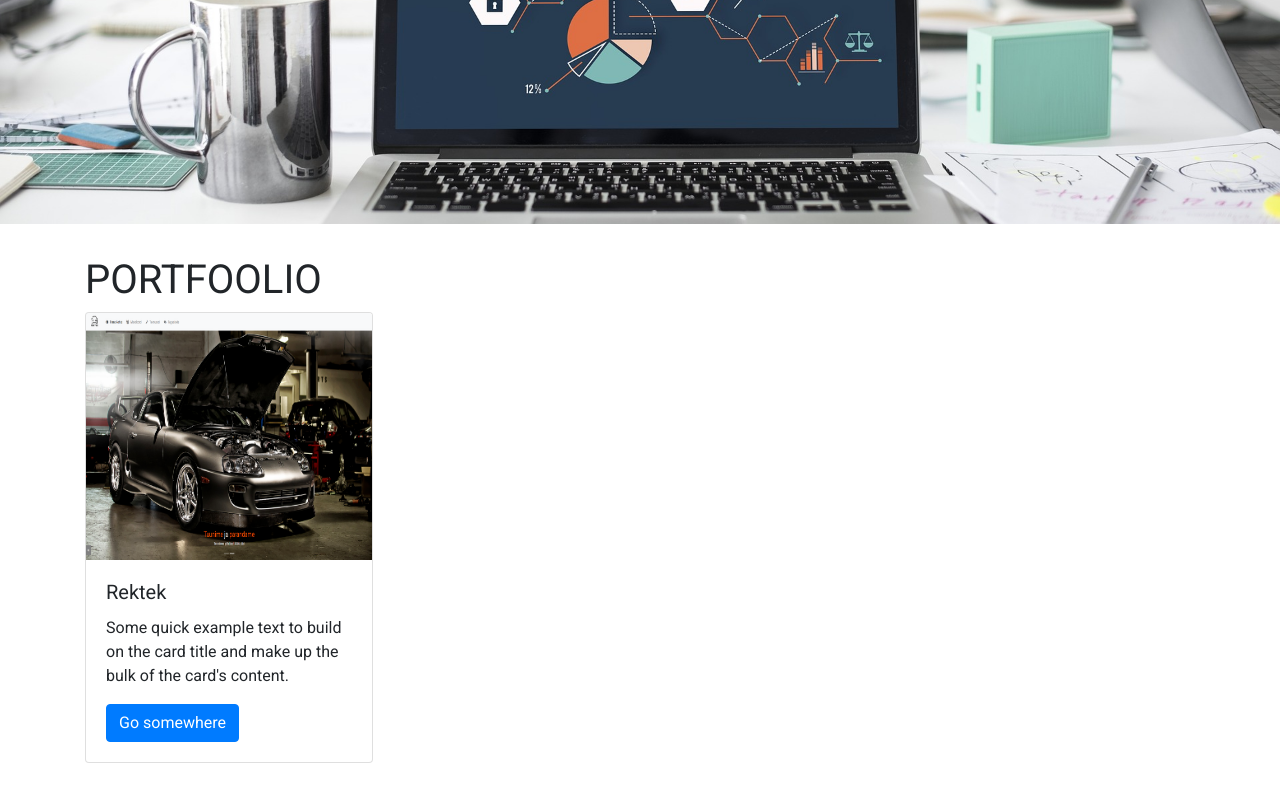
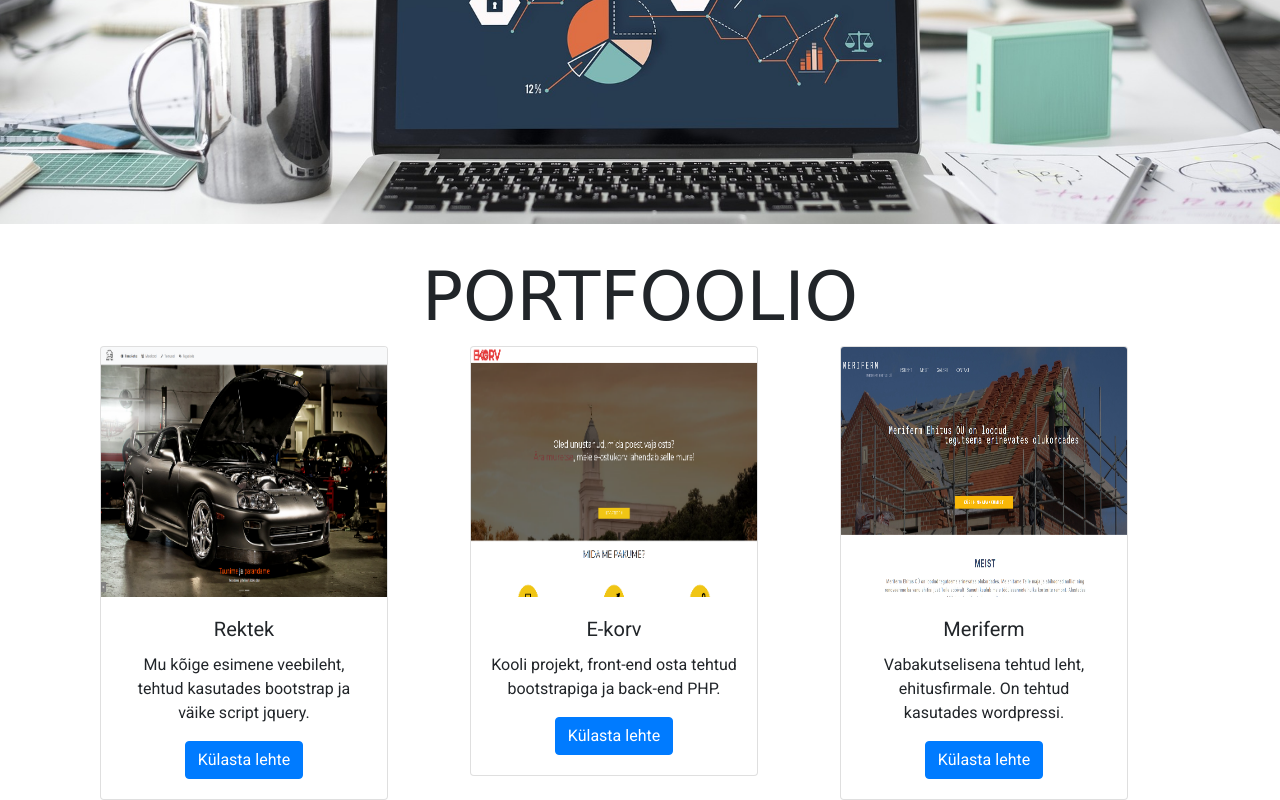
Before and after one commit to aquafinatrippy/Portfoolio, a plain HTML site: page index.html in a window 1280 px wide. Shown: the part 456-1256 px from the top of the page. Before the commit the page ends 1219 px from the top, so only its background shows below. Drawn offline with nearby package versions, Linux system fonts and the light colour scheme; a web font is replaced by a local one.

Commit message:
Lisatud projektid

```diff
--- a/index.html
+++ b/index.html
@@ -6,6 +6,7 @@
     <meta http-equiv="X-UA-Compatible" content="ie=edge" />
     <title>Tanel Tekko</title>
     <link href="https://fonts.googleapis.com/css?family=Roboto&display=swap" rel="stylesheet">
+    <link href="https://fonts.googleapis.com/css?family=Cute+Font&display=swap" rel="stylesheet">
     <link
       rel="stylesheet"
       href="https://stackpath.bootstrapcdn.com/bootstrap/4.3.1/css/bootstrap.min.css"
@@ -67,25 +68,43 @@
     <div class="jumbotron jumbotron-fluid bgpic">
       <div class="container hero">
         <img src="images/Anonymous.png" alt="" width="150" height="150"/>
-        <h1>TANEL TEKKO</h1>
+        <h1 >TANEL TEKKO</h1>
       </div>
     </div>
     <!-- Portfoolio -->
-    <div class='container'>
-      <h1>PORTFOOLIO</h1>
-      <div class='col'>
-        <div class='row'>
+    <div class='container '>
+      <h1 class='pealkiri'>PORTFOOLIO</h1>
+      <div class='row portfoolio'>
+        <div class='col'>
           <div class="card" style="width: 18rem;">
-            <img class="card-img-top" src="images/Rektek.png" alt="Card image cap">
+            <img class="card-img-top" src="images/Rektek.png" alt="Card image cap" height="250">
             <div class="card-body">
               <h5 class="card-title">Rektek</h5>
-              <p class="card-text">Some quick example text to build on the card title and make up the bulk of the card's content.</p>
-              <a href="#" class="btn btn-primary">Go somewhere</a>
+              <p class="card-text">Mu kõige esimene veebileht, tehtud kasutades bootstrap ja väike script jquery.</p>
+              <a href="#" class="btn btn-primary">Külasta lehte</a>
             </div>
           </div>
         </div>
-        <div class='row'></div>
-        <div class='row'></div>
+        <div class='col'>
+            <div class="card" style="width: 18rem;">
+                <img class="card-img-top" src="images/ekorv.png" alt="Card image cap" height="250">
+                <div class="card-body">
+                  <h5 class="card-title">E-korv</h5>
+                  <p class="card-text">Kooli projekt, front-end osta tehtud bootstrapiga ja back-end PHP.</p>
+                  <a href="#" class="btn btn-primary">Külasta lehte</a>
+                </div>
+              </div>
+        </div>
+        <div class='col'>
+            <div class="card" style="width: 18rem;">
+                <img class="card-img-top" src="images/meriferm.jpg" alt="Card image cap" height="250">
+                <div class="card-body">
+                  <h5 class="card-title">Meriferm</h5>
+                  <p class="card-text">Vabakutselisena tehtud leht, ehitusfirmale. On tehtud kasutades wordpressi.</p>
+                  <a href="#" class="btn btn-primary">Külasta lehte</a>
+                </div>
+              </div>
+        </div>
       </div>
     </div>
 
--- a/style/style.css
+++ b/style/style.css
@@ -1,7 +1,19 @@
+/* global */
 body{
   font-family: 'Roboto', sans-serif;
+  margin: 0;
+  padding: 0;
 }
-
+.pealkiri{
+  font-family: 'Cute Font', cursive;
+  font-size: 68px;
+  text-align: center;
+}
+/* navbar */
+.navbar{
+  background-color: #fff;
+}
+/* hero */
 .bgpic {
   background: url("../images/hero.jpg");
   background-position: center;
@@ -13,3 +25,13 @@ body{
 .hero img{
   margin-top: 100px;
 }
+
+/* Portfoolio */
+.card{
+  text-align: center;
+}
+.portfoolio{
+  display: flex;
+  justify-content: center;
+  margin: 0 auto;
+}
```
Also changed, not shown: images/meriferm.jpg (added).
